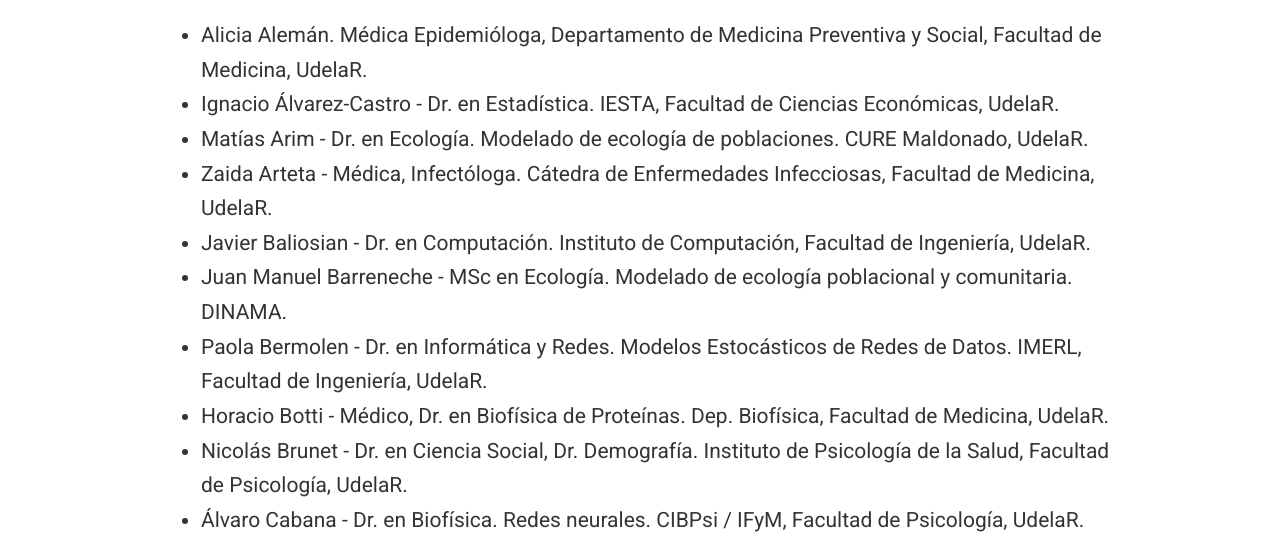
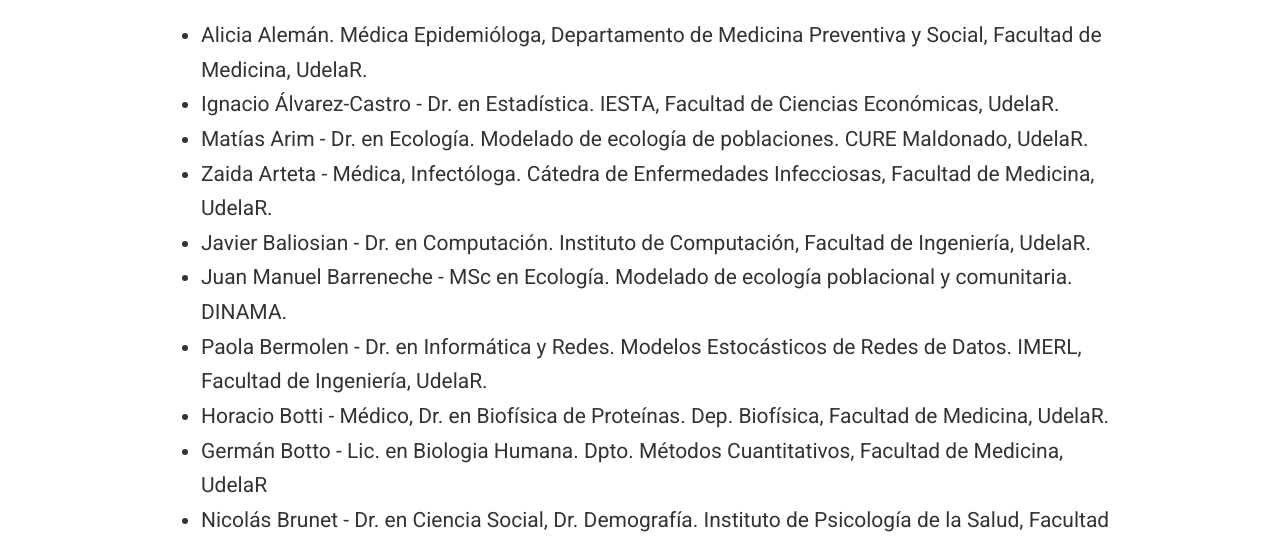
Before and after one commit to GUIAD-COVID/GUIAD-COVID.github.io, a plain HTML site: page integrantes/index.html in a window 1280 px wide. Shown: the part 256-800 px from the top of the page. Drawn offline with nearby package versions, Linux system fonts and the light colour scheme; some packages are replaced by stand-ins of ours; some icons are missing.

Commit message:
rebuilding site 19 May 2020 18:09:30

```diff
--- a/integrantes/index.html
+++ b/integrantes/index.html
@@ -586,6 +586,7 @@
 <li>Juan Manuel Barreneche - MSc en Ecología. Modelado de ecología poblacional y comunitaria. DINAMA.</li>
 <li>Paola Bermolen - Dr. en Informática y Redes. Modelos Estocásticos de Redes de Datos. IMERL, Facultad de Ingeniería, UdelaR.</li>
 <li>Horacio Botti - Médico, Dr. en Biofísica de Proteínas. Dep. Biofísica, Facultad de Medicina, UdelaR.</li>
+<li>Germán Botto - Lic. en Biologia Humana. Dpto. Métodos Cuantitativos, Facultad de Medicina, UdelaR</li>
 <li>Nicolás Brunet - Dr. en Ciencia Social, Dr. Demografía. Instituto de Psicología de la Salud, Facultad de Psicología, UdelaR.</li>
 <li>Álvaro Cabana - Dr. en Biofísica. Redes neurales. CIBPsi / IFyM, Facultad de Psicología, UdelaR.</li>
 <li>Luis Claro - Lic. en Biofísica. Modelado de epidemias. Sección Biofísica, Facultad de Ciencias, UdelaR.</li>
```
